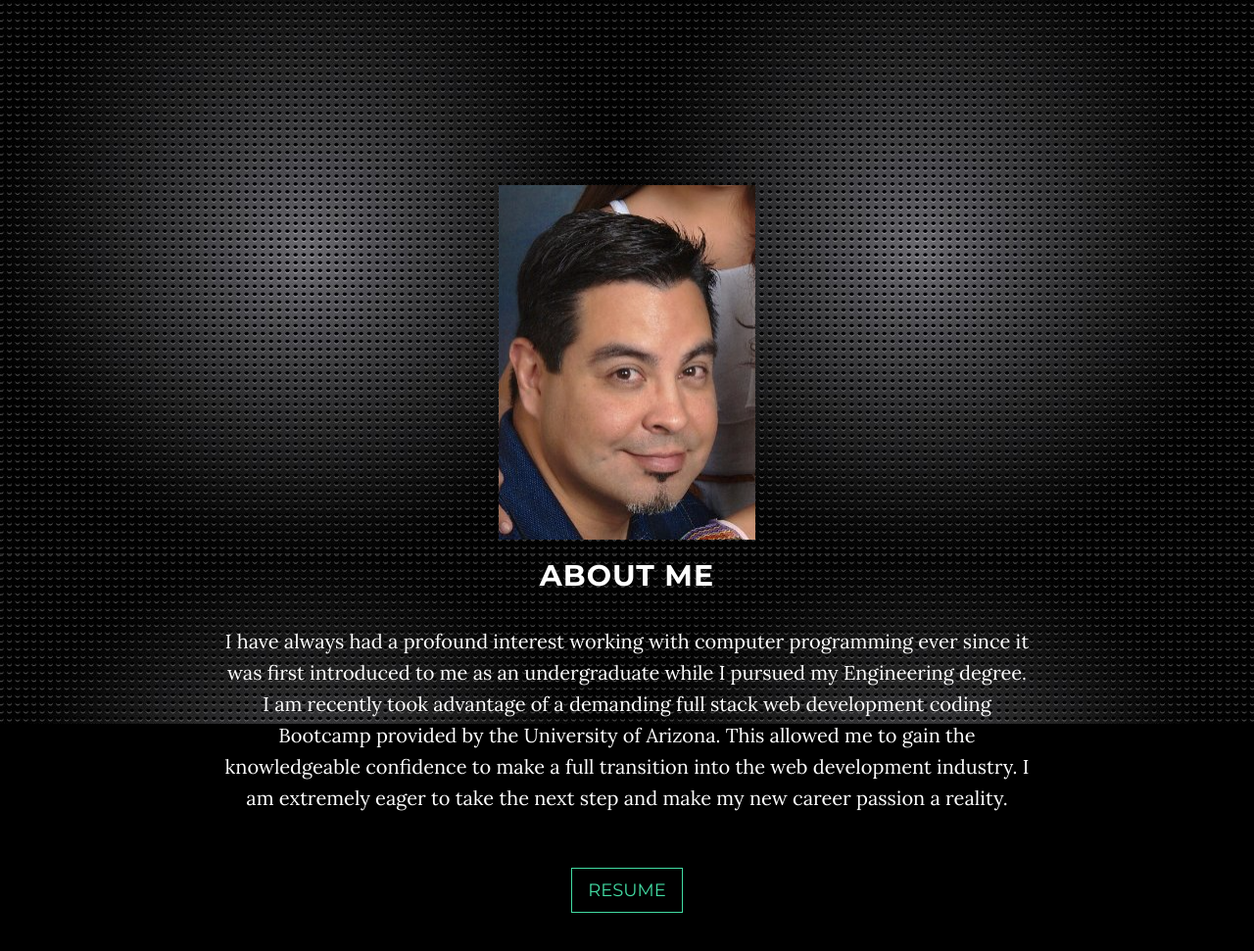
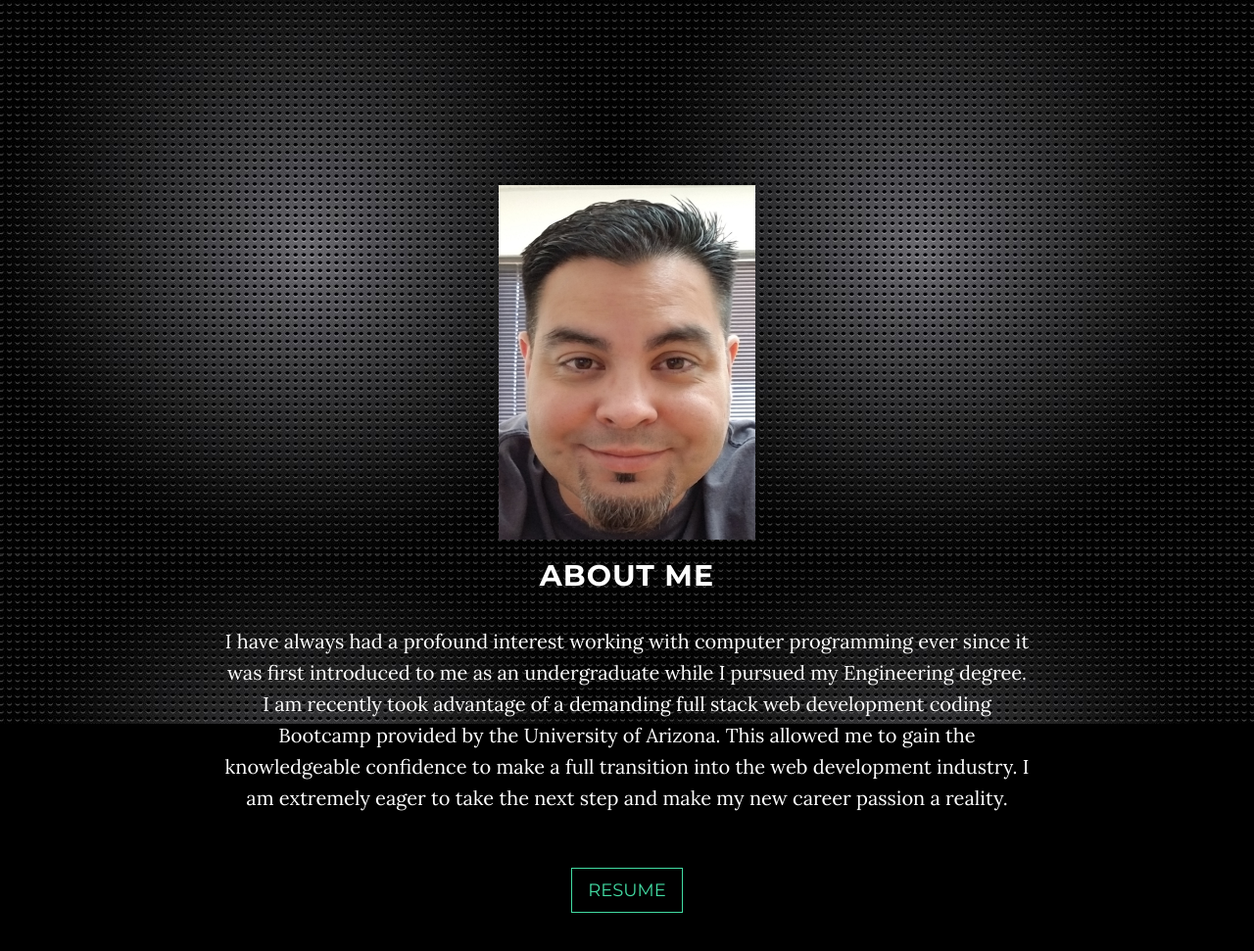
Before and after one commit to jcdova/jcdova.github.io, a website: page index.html in a window 1280 px wide. Shown: the part 861-1832 px from the top of the page at 98% size. Drawn offline with nearby package versions, Linux system fonts and the light colour scheme; some packages are replaced by stand-ins of ours.

Commit message:
pic update
pic update 5-4-18

```diff
--- a/index.html
+++ b/index.html
@@ -95,7 +95,7 @@
         <div class="row">
             <div class="col-lg-8 col-lg-offset-2">
                 <div class="max-headshot center-block">
-                    <img src="img/jcheadshot.jpg" height="362px" width="262px" alt="JC head shot" class="circle responsive-img z-depth-5" >
+                    <img src="img/cara_pic.jpg" height="362px" width="262px" alt="JC head shot" class="circle responsive-img z-depth-5" >
                 </div><br>
                 <h2>About Me</h2>
                 <p>
```
